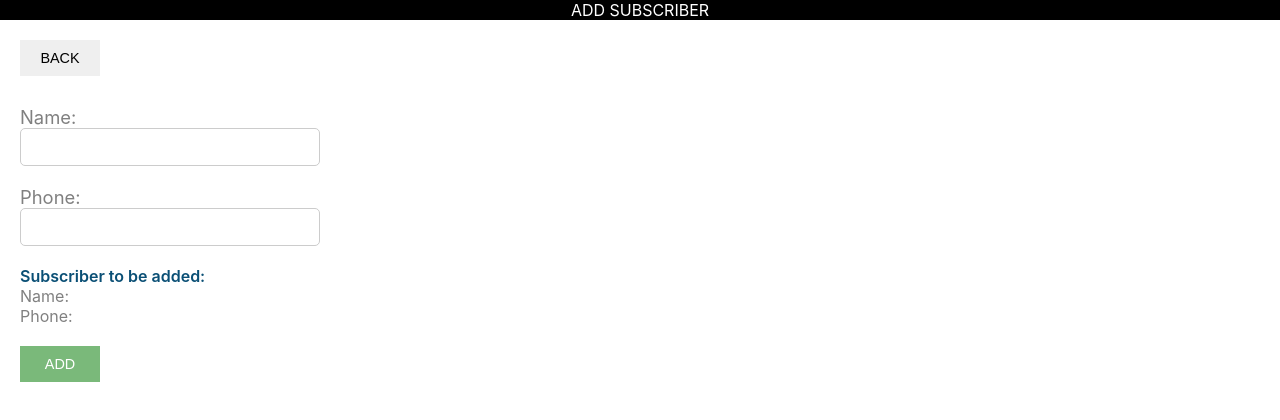
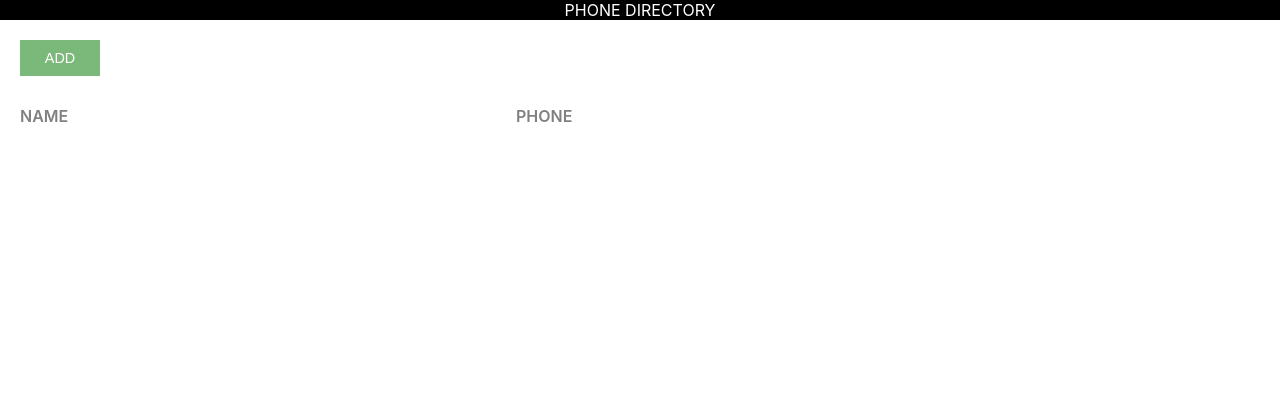
Before and after one commit to shank0020/phone-directory, a React (Create React App) app: page / in a window 1280 px wide. Shown: the top 420 px of the page. Built offline with nearby package versions, Linux system fonts and the light colour scheme.

Commit message:
Added state in ‘AddSubscriber’ and ‘App’ components

```diff
--- a/src/AddSubscriber.js
+++ b/src/AddSubscriber.js
@@ -4,7 +4,26 @@ import Header from './Header';
 import './AddSubscriber.css';
 
 class AddSusbscriber extends Component {
+
+    constructor() {
+        super();
+        this.state = {
+            id: 0,
+            name: '',
+            phone: ''
+        }
+    }
+
+    inputChangedHandler = (e) => {
+        const state = this.state;
+        state[e.target.name] = e.target.value;
+        this.setState(state);
+    }
+
     render() {
+
+        const {name, phone} = this.state;
+
         return (
             <div>
                 <Header heading="Add Subscriber" />
@@ -13,14 +32,14 @@ class AddSusbscriber extends Component {
 
                     <form className="subscriber-form">
                         <label htmlFor="name" className="label-control">Name: </label><br/>
-                        <input id="name" type="text" className="input-control" name="name"/><br/><br/>
+                        <input id="name" type="text" className="input-control" name="name" onChange={this.inputChangedHandler}/><br/><br/>
                         <label htmlFor="phone" className="label-control">Phone: </label><br/>
-                        <input id="phone" type="text" className="input-control" name="phone"/><br/><br/>
+                        <input id="phone" type="text" className="input-control" name="phone" onChange={this.inputChangedHandler}/><br/><br/>
 
                         <div className="subscriber-info-container">
                             <span className="subscriber-to-add-heading">Subscriber to be added: </span><br/>
-                            <span className="subscriber-info">Name: </span><br/>
-                            <span className="subscriber-info">Phone: </span><br/>
+                            <span className="subscriber-info">Name: {name}</span><br/>
+                            <span className="subscriber-info">Phone: {phone}</span><br/>
                         </div>
 
                         <button type="submit" className="custom-btn add-btn">Add</button>
--- a/src/App.js
+++ b/src/App.js
@@ -1,48 +1,44 @@
-import React from 'react';
-import Header from "./Header"
-import "./App.css"
+import React, { Component } from 'react';
+import Header from './Header.js';
+import './App.css';
 
-// deleteHandler() {
-//   alert("Delete clicked");
-// }
-function App() {
+class App extends Component {
 
-  let subscribers = [
-    {
-      id: 1,
-      name: "Shilpa Bhat",
-      phone: "8888888888"
-    },
-    {
-      id: 2,
-      name: "Srishti Gupta",
-      phone: "9999999999"
+  constructor() {
+    super();
+    this.state = {
+      subscribersListToShow: []
     }
-  ];
-  return (
+  }
 
-    <div>
-        <Header heading="Phone Directory"/>
+  render() {
+
+    return (
+      <div>
+        <Header heading="Phone Directory" />
         <div className="component-body-container">
           <button className="custom-btn add-btn">Add</button>
+
           <div className="grid-container heading-container">
-            <span className="grid-item name-heading">Name</span><br />
+            <span className="grid-item name-heading">Name</span>
             <span className="grid-item phone-heading">Phone</span>
           </div>
+
           {
-            subscribers.map(sub => {
+            this.state.subscribersListToShow.map(sub => {
               return <div key={sub.id} className="grid-container">
                 <span className="grid-item">{sub.name}</span>
                 <span className="grid-item">{sub.phone}</span>
                 <span className="grid-item action-btn-container">
-                  <button className="custom-btn delete-btn" onClick={this.deleteHandler}>Delete</button>
+                  <button className="custom-btn delete-btn">Delete</button>
                 </span>
               </div>
             })
           }
         </div>
       </div>
-  );
+    );
+  }
 }
 
 export default App;
--- a/src/index.js
+++ b/src/index.js
@@ -8,7 +8,7 @@ import "./common/common.css"
 
 ReactDOM.render(
   <React.StrictMode>
-    <AddSubscriber />
+    <App />
   </React.StrictMode>,
   document.getElementById('root')
 );
```
